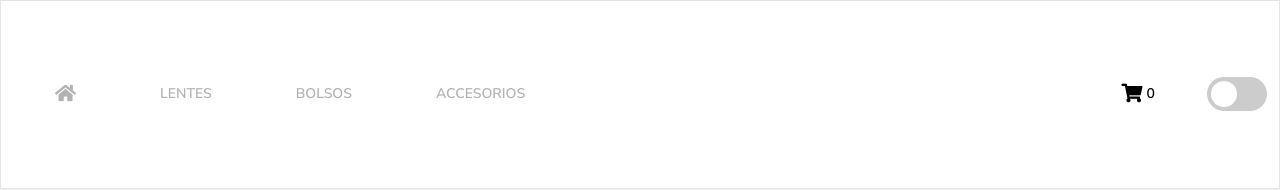
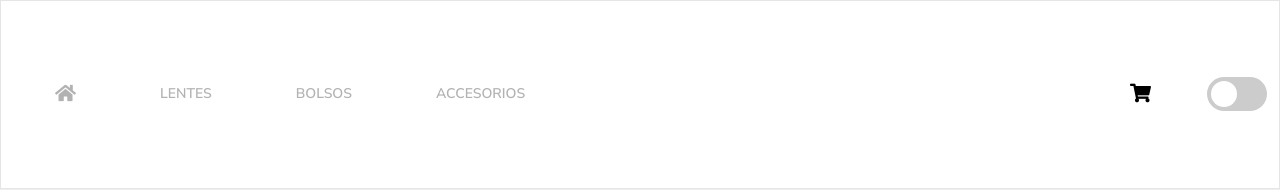
Before and after one commit to florzeta/Proyecto-ReactJS, a React (Create React App) app in the folder myshop/: page / in a window 1280 px wide. Shown: the top 190 px of the page. Built offline with nearby package versions, Linux system fonts and the light colour scheme.

Commit message:
Dark mode + carrito context 1

```diff
--- a/myshop/src/components/CartWidget/CartWidget.jsx
+++ b/myshop/src/components/CartWidget/CartWidget.jsx
@@ -1,13 +1,19 @@
 import { Link } from "react-router-dom";
+import { useCarritoContext } from "../../context/CarritoContex";
+
 const CartWidget = () => {
+    const {getItemQuantity} = useCarritoContext()
+
     return (
         <>
             <button className="btn btn-secondary cartWidget">
-                <Link to={'/cart'} className="nav-link">
-                    <i className="fas fa-shopping-cart fa-lg"></i>
-                    <span className="cantCarrito">0</span>
-                </Link>
+                    <Link to={'/cart'} className="nav-link">
+                        <i className="fas fa-shopping-cart fa-lg"></i>
+                        {getItemQuantity() > 0 && <span className="cantCarrito">{getItemQuantity()}</span>}
+                    </Link>
+
             </button>
+
         </>
     );
 }
```
